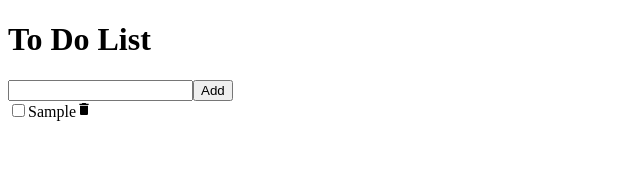
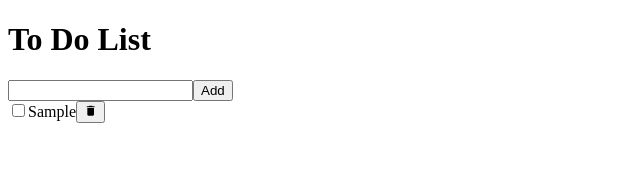
Before and after one commit to yagmurtasanyurek/To-do-list-, a React (Vite) app: page / in a window 1280 px wide. Both pictures are taken after typing "Sample" into the empty fields and a click on the button "Add". Shown: the top 191 px of the page, without its empty margins (0-640 px from the left). Built offline with nearby package versions, Linux system fonts and the light colour scheme.

Commit message:
Add:delete task functionality and checkbox

```diff
--- a/src/App.jsx
+++ b/src/App.jsx
@@ -18,6 +18,11 @@ function App() {
     setTasks((prev) => [newTask, ...prev]);
   };
 
+  const deleteTask = (idToDelete) => {
+    //functional state updater, cause state depends on previous one.
+    setTasks((prev) => prev.filter((task) => task.id !== idToDelete));
+  };
+
   useEffect(() => {
     console.log(tasks);
   }, [tasks]);
@@ -26,7 +31,7 @@ function App() {
     <div>
       <Header />
       <TaskInput onAddTask={createTask} />
-      <TaskList tasks={tasks} />
+      <TaskList tasks={tasks} onDeleteTask={deleteTask} />
     </div>
   );
 }
--- a/src/components/ShowTask.jsx
+++ b/src/components/ShowTask.jsx
@@ -1,12 +1,18 @@
 import { RiDeleteBin5Line } from "react-icons/ri";
 import { MdDelete } from "react-icons/md";
 
-function ShowTask({ task }) {
+function ShowTask({ task, onDeleteTask }) {
+  const handleDeleteClick = () => {
+    onDeleteTask(task.id);
+  };
+
   return (
     <div>
       <input type="checkbox"></input>
       {task.name}
-      <MdDelete />
+      <button onClick={handleDeleteClick}>
+        <MdDelete />
+      </button>
     </div>
   );
 }
--- a/src/components/TaskList.jsx
+++ b/src/components/TaskList.jsx
@@ -1,8 +1,8 @@
 import ShowTask from "./ShowTask";
 
-function TaskList({ tasks }) {
+function TaskList({ tasks, onDeleteTask }) {
   const renderedTasks = tasks.map((task, index) => {
-    return <ShowTask task={task} key={task.id} />;
+    return <ShowTask task={task} key={task.id} onDeleteTask={onDeleteTask} />;
   });
   return <div>{renderedTasks}</div>;
 }
```
